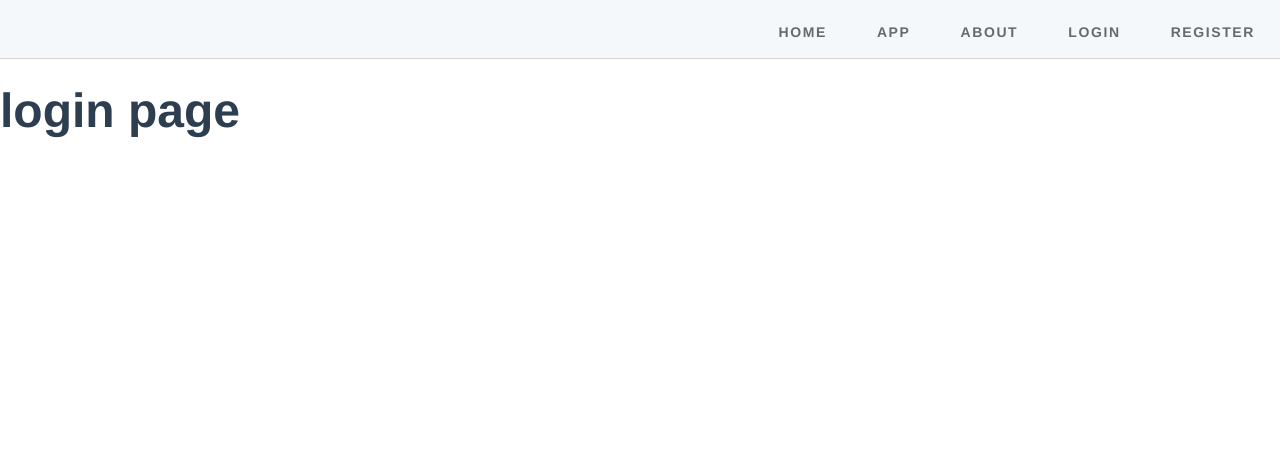
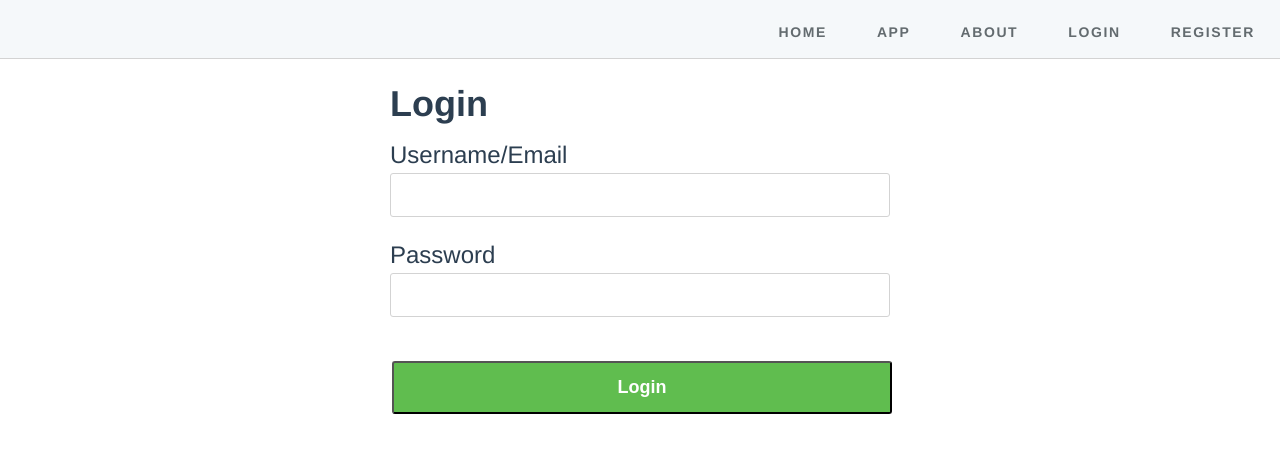
Before and after one commit to gabrieldelfurini/todo-stw, a Vue app in the folder todo-vue/: page /login in a window 1280 px wide. Shown: the top 452 px of the page. Built offline with nearby package versions, Linux system fonts and the light colour scheme.

Commit message:
Adiciona mais algumas funcionalidades para a autenticação

```diff
--- a/todo-vue/src/App.vue
+++ b/todo-vue/src/App.vue
@@ -21,7 +21,7 @@ export default {
   box-sizing: border-box;
 } */
 
-.container {
+.contfiner {
   max-width: 600px;
   margin: 0 auto;
 }
--- a/todo-vue/src/components/auth/Login.vue
+++ b/todo-vue/src/components/auth/Login.vue
@@ -1,11 +1,45 @@
 <template>
-    <div>
-        <h1>login page</h1>
+    <div class="login-form">
+      <h2 class="login-heading">Login</h2>
+      <form action="#" @submit.prevent="login">
+
+        <div class="form-control">
+          <label for="email">Username/Email</label>
+          <input type="email" name="username" id="username" class="login-input" v-model="username">
+        </div>
+
+        <div class="form-control mb-more">
+          <label for="password">Password</label>
+          <input type="password" name="password" id="password" class="login-input" v-model="password">
+        </div>
+
+        <div class="form-control">
+          <button type="submit" class="btn-submit">Login</button>
+        </div>
+
+      </form>
     </div>
-</template>
+  </template>
 
-<script>
-    export default {
-        name: 'login-page'
+  <script>
+  export default {
+    name: 'login-page',
+    data() {
+      return {
+        username: '',
+        password: '',
+      }
+    },
+    methods: {
+      login() {
+        this.$store.dispatch('retrieveToken', {
+          username: this.username,
+          password: this.password,
+        })
+          .then(() => {
+            this.$router.push({ name: 'todo' })
+          })
+      }
     }
-</script>
+  }
+  </script>
--- /dev/null
+++ b/todo-vue/src/components/auth/Logout.vue
@@ -0,0 +1,16 @@
+<template>
+    <h1>logout</h1>
+</template>
+
+<script>
+export default {
+    name: 'logout-page',
+    created() {
+        this.$store.dispatch('clearTodos')
+        this.$store.dispatch('destroyToken')
+        .then(() => {
+            this.$router.push({ name: 'home' })
+        })
+    }
+}
+</script>
--- a/todo-vue/src/components/layouts/Master.vue
+++ b/todo-vue/src/components/layouts/Master.vue
@@ -4,21 +4,10 @@
       <li><router-link to="/">Home</router-link></li>
       <li> <router-link :to="{ name: 'todo' }"> App </router-link> </li>
       <li> <router-link :to="{ name: 'about' }"> About </router-link> </li>
-      <li> <router-link :to="{ name: 'login' }"> Login </router-link> </li>
-      <li> <router-link :to="{ name: 'register' }"> Register </router-link> </li>
-
-      <!--
-      <router-link :to="{ name: 'todo' }"
-      <router-link :to="{ name: 'about' }"
-      <router-link :to="{ name: 'login' }"
-      <router-link :to="{ name: 'register' }" -->
-
-      <!-- </router-link>
-      </router-link>
-      </router-link>
-      </router-link>
-      </router-link> -->
-    </ul>
+      <li v-if="!loggedIn" > <router-link :to="{ name: 'login' }"> Login </router-link> </li>
+      <li v-if="!loggedIn" > <router-link :to="{ name: 'register' }"> Register </router-link> </li>
+      <li v-if="loggedIn" > <router-link :to="{ name: 'logout' }"> Logout </router-link> </li>
+</ul>
 
     <RouterView />
   </div>
@@ -28,6 +17,11 @@
 
 export default {
   name: 'master-layout',
+  computed: {
+    loggedIn() {
+      return this.$store.getters.loggedIn
+    }
+  }
 }
 </script>
 
@@ -74,4 +68,53 @@ export default {
   text-decoration: none;
   text-transform: uppercase;
 }
+
+
+/* Auth Pages */
+
+  label {
+    display: block;
+    margin-bottom: 4px;
+  }
+
+  .login-heading {
+    margin-bottom: 16px;
+  }
+
+  .form-control {
+    margin-bottom: 24px;
+  }
+
+  .mb-more {
+    margin-bottom: 42px;
+  }
+
+  .login-form {
+    max-width: 500px;
+    margin: auto;
+  }
+
+  .login-input {
+    width: 100%;
+    font-size: 16px;
+    padding: 12px 16px;
+    outline: 0;
+    border-radius: 3px;
+    border: 1px solid lightgrey;
+  }
+
+  .btn-submit {
+    width: 100%;
+    padding: 14px 12px;
+    font-size: 18px;
+    font-weight: bold;
+    background: #60BD4F;
+    color: white;
+    border-radius: 3px;
+    cursor: pointer;
+  }
+
+  .btn-submit:hover {
+    background: darken(#60BD4F, 10%);
+  }
 </style>
--- a/todo-vue/src/router/index.js
+++ b/todo-vue/src/router/index.js
@@ -4,6 +4,7 @@ import LandingPage from '../components/marketing/LandingPage.vue';
 import App from "../App.vue"
 import About from "@/components/marketing/About.vue";
 import Login from "@/components/auth/Login.vue";
+import Logout from "@/components/auth/Logout.vue";
 import Register from "@/components/auth/Register.vue";
 import TestTodosVariable from "@/components/marketing/TestTodosVariable.vue";
 
@@ -40,6 +41,11 @@ const router = createRouter({
       path: "/todos/:id",
       name: "todos",
       component: TestTodosVariable,
+    },
+    {
+      path: "/logout",
+      name: "logout",
+      component: Logout,
     }
 
   ],
--- a/todo-vue/src/store/store.js
+++ b/todo-vue/src/store/store.js
@@ -5,21 +5,9 @@ axios.defaults.baseURL = 'http://localhost:8000/api'
 
 export default createStore({
   state: {
+    token: localStorage.getItem('access_token') || null,
     filter: 'all',
-        todos: [
-            // {
-            // 'id': 1,
-            // 'title': 'Finish Vue Screencast',
-            // 'completed': false,
-            // 'editing': false,
-            // },
-            // {
-            // 'id': 2,
-            // 'title': 'Take over world',
-            // 'completed': false,
-            // 'editing': false,
-            // },
-        ]
+    todos: []
   },
 
   mutations: {
@@ -61,10 +49,63 @@ export default createStore({
 
     retrieveTodos(state, todos) {
       state.todos = todos
+    },
+
+    retrieveToken(state, token) {
+      state.token = token
+    },
+
+    destroyToken(state) {
+      state.token = null
+    },
+  },
+
+  actions: {
+
+    destroyToken(context) {
+      axios.defaults.headers.common['Authorization'] = 'Bearer ' + context.state.token
+
+      if (context.getters.loggedIn) {
+        return new Promise((resolve, reject) => {
+          axios.post('/logout')
+            .then(response => {
+              localStorage.removeItem('access_token')
+              context.commit('destroyToken')
+              resolve(response)
+              // console.log(response);
+              // context.commit('addTodo', response.data)
+            })
+            .catch(error => {
+              localStorage.removeItem('access_token')
+              context.commit('destroyToken')
+              reject(error)
+            })
+        })
       }
     },
 
-      actions: {
+    retrieveToken(context, credentials) {
+
+      return new Promise((resolve, reject) => {
+        axios.post('/login', {
+          username: credentials.username,
+          password: credentials.password,
+        })
+          .then(response => {
+            const token = response.data.access_token
+
+            localStorage.setItem('access_token', token)
+            context.commit('retrieveToken', token)
+            resolve(response)
+            // console.log(response);
+            // context.commit('addTodo', response.data)
+          })
+          .catch(error => {
+            console.log(error)
+            reject(error)
+          })
+      })
+    },
 
     retrieveTodos(context) {
       axios.get('/todos')
@@ -154,12 +195,18 @@ export default createStore({
   },
 
   getters: {
+    loggedIn(state) {
+      return state.token !== null
+    },
+
     remaining(state) {
       return state.todos.filter(todo => !todo.completed).length
     },
+
     anyRemaining(state, getters) {
       return getters.remaining != 0
     },
+
     todosFiltered(state) {
       if (state.filter == 'all') {
         return state.todos
@@ -170,6 +217,7 @@ export default createStore({
       }
       return state.todos
     },
+
     showClearCompletedButton(state) {
       return state.todos.filter(todo => todo.completed).length > 0
     }
```
Lines whose indentation alone changed are shown as unchanged.
